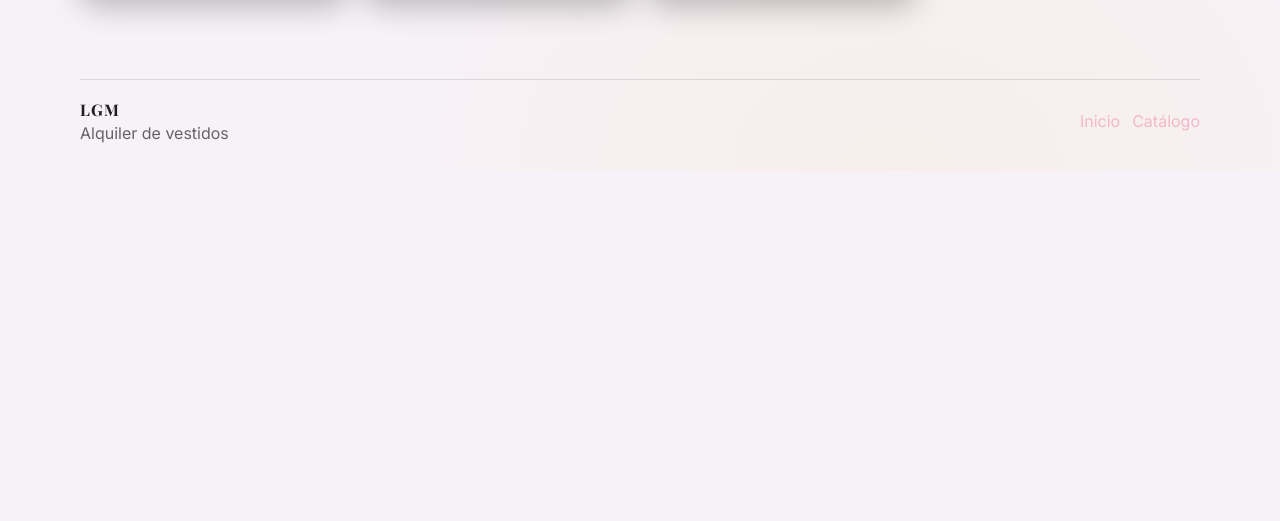
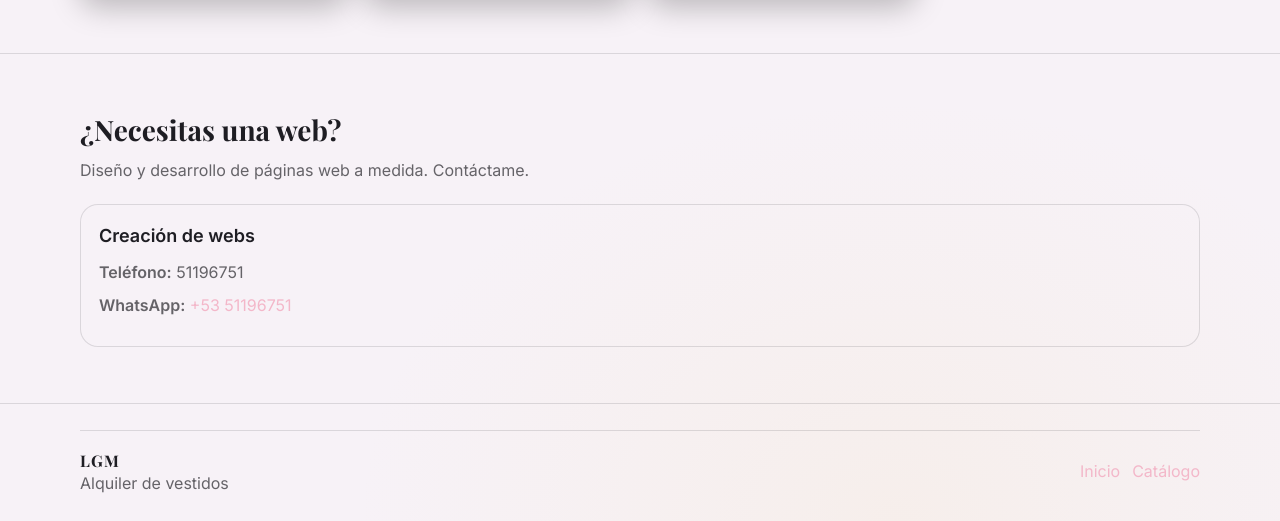
Before and after one commit to OsielOsorio9/vestidos, a plain HTML site: page index.html in a window 1280 px wide. Shown: the part 1859-2380 px from the top of the page. Before the commit the page ends 2030 px from the top, so only its background shows below. Drawn offline with nearby package versions, Linux system fonts and the light colour scheme.

Commit message:
Agregar sección de contacto para creación de webs (teléfono 51196751)

```diff
--- a/css/styles.css
+++ b/css/styles.css
@@ -514,6 +514,29 @@ html[data-theme='light'] .site-header {
 }
 
 
+.contact {
+  display: grid;
+  grid-template-columns: 1fr;
+  gap: 16px;
+}
+
+.contact-card {
+  border: 1px solid var(--stroke);
+  background: rgba(255, 255, 255, 0.04);
+  border-radius: var(--radius);
+  padding: 18px;
+}
+
+.contact-card h3 {
+  margin: 0 0 12px;
+  font-size: 18px;
+}
+
+.contact-line {
+  margin: 0 0 10px;
+  color: var(--muted);
+}
+
 .divider {
   height: 1px;
   background: var(--stroke);
--- a/index.html
+++ b/index.html
@@ -382,6 +382,33 @@
 
     </main>
 
+    <section class="section section-alt" id="creacion-webs">
+      <div class="container">
+        <div class="section-head">
+          <h2>¿Necesitas una web?</h2>
+          <p>Diseño y desarrollo de páginas web a medida. Contáctame.</p>
+        </div>
+        <div class="contact">
+          <div class="contact-card">
+            <h3>Creación de webs</h3>
+            <p class="contact-line"><strong>Teléfono:</strong> <a href="tel:+5351196751">51196751</a></p>
+            <p class="contact-line">
+              <strong>WhatsApp:</strong>
+              <a
+                href="https://wa.me/5351196751"
+                class="link"
+                aria-label="WhatsApp"
+                target="_blank"
+                rel="noreferrer"
+              >
+                +53 51196751
+              </a>
+            </p>
+          </div>
+        </div>
+      </div>
+    </section>
+
     <footer class="site-footer">
       <div class="container footer-inner">
         <div>
```
